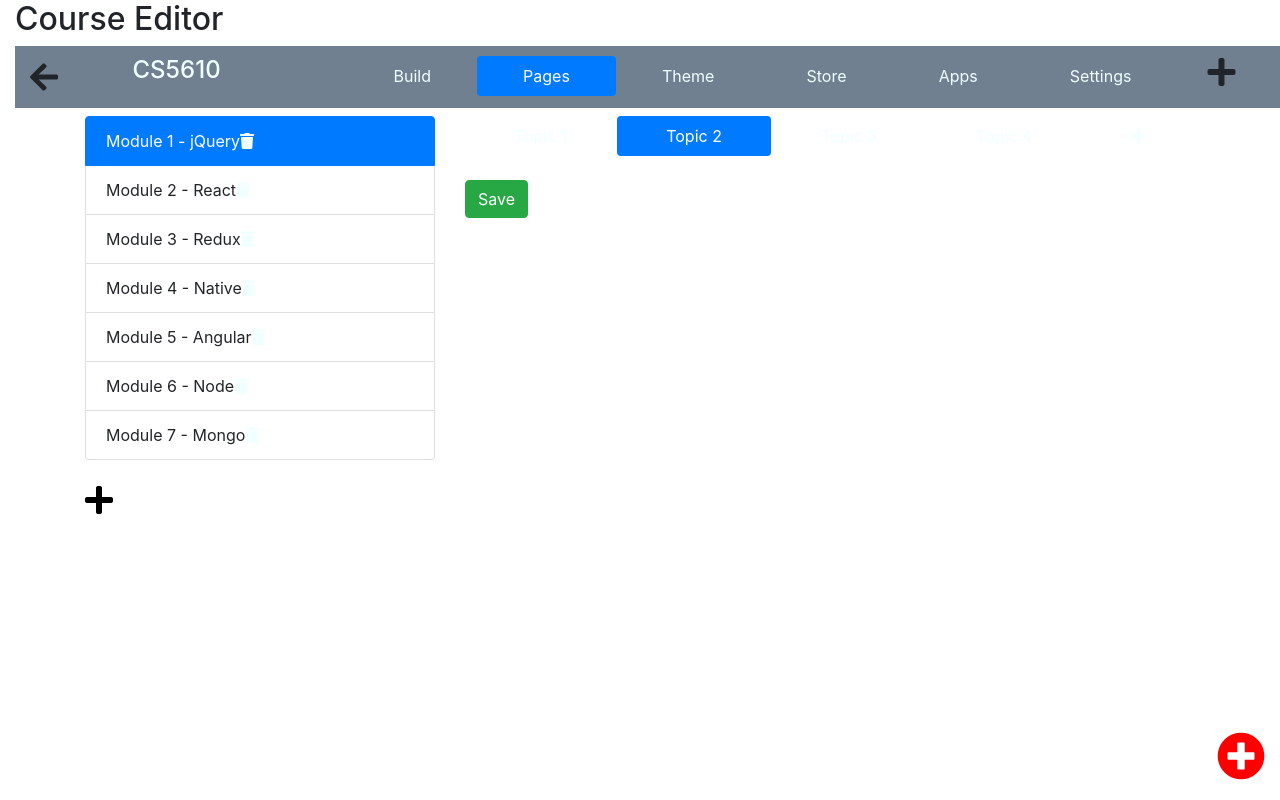
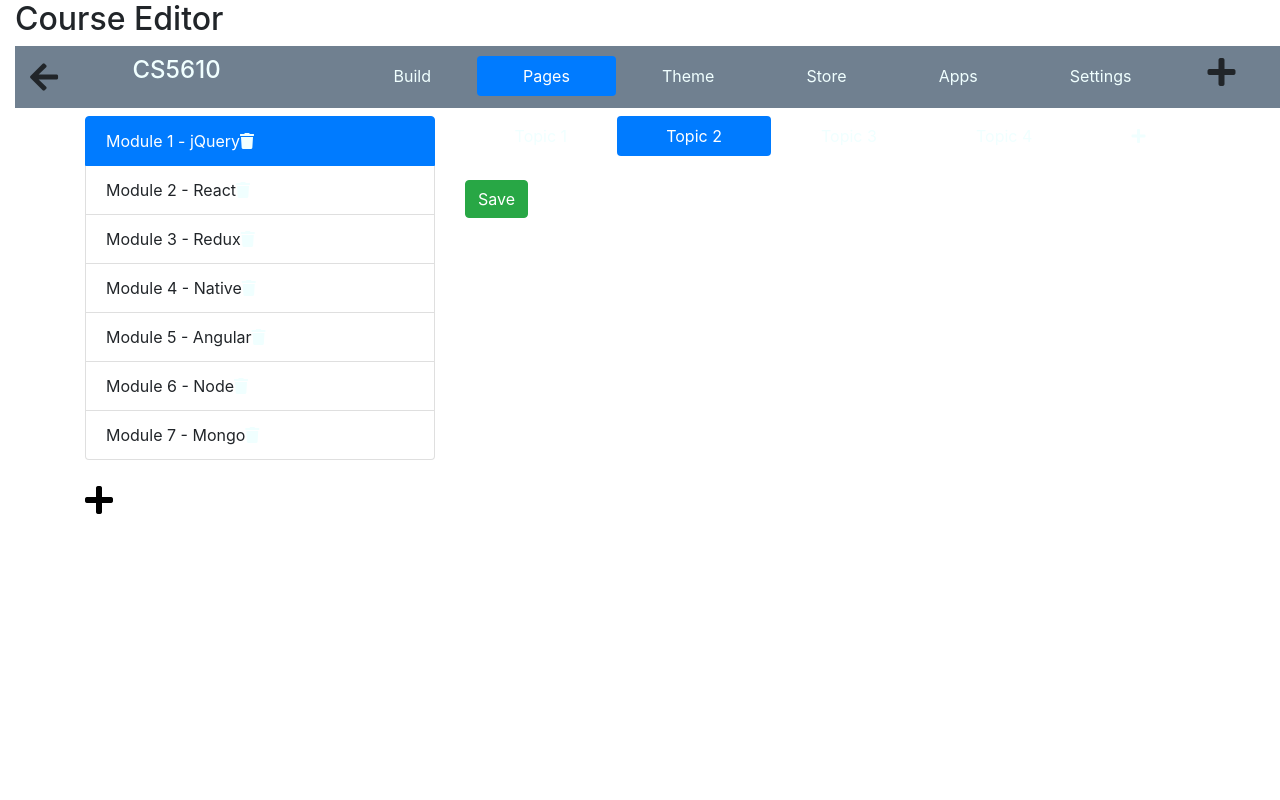
Before and after one commit to jasonzmiller/wbdv-sp21-01-jzmiller-client-react, a React (Create React App) app: page /courses/editor in a window 1280 px wide. Built offline with nearby package versions, Linux system fonts and the light colour scheme; no server answers.

Commit message:
took big red plus circle off home screen

```diff
--- a/src/components/course-manager.js
+++ b/src/components/course-manager.js
@@ -62,6 +62,8 @@ export default class CourseManager extends React.Component {
             <div>
                 <Route path={["/courses/table", "/courses/grid"]}>
                     <CourseNavbar addCourse={this.addCourse}/>
+                    <i className="fas fa-3x fa-plus-circle webb-pull-bottom-right-fixed webb-color-red"
+                       onClick={() => this.addCourse()}></i>
                 </Route>
 
                 <div className="container webb-padding-20px webb-padding-top-65px">
@@ -77,8 +79,7 @@ export default class CourseManager extends React.Component {
                                     courses={this.state.courses}/>
                     </Route>
                 </div>
-                <i className="fas fa-3x fa-plus-circle webb-pull-bottom-right-fixed webb-color-red"
-                   onClick={() => this.addCourse()}></i>
+
             </div>
         )
     }
```
